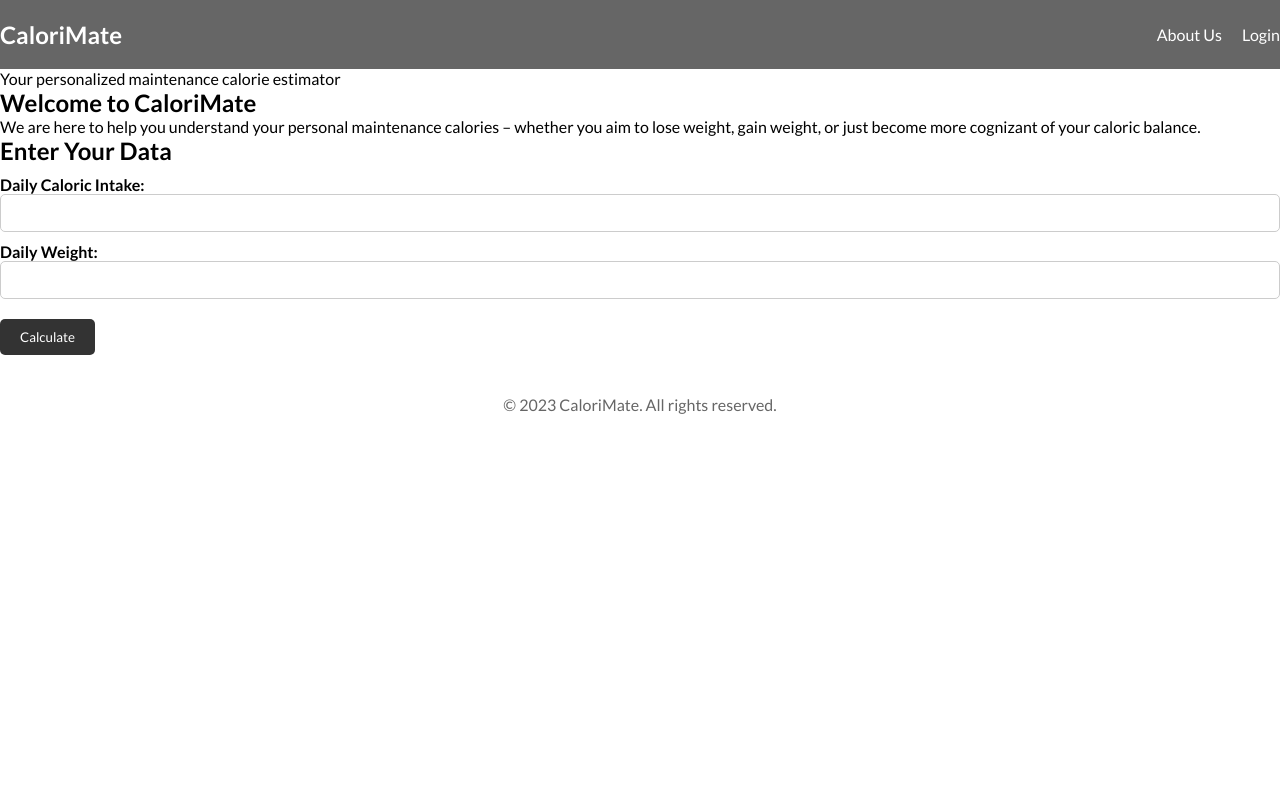
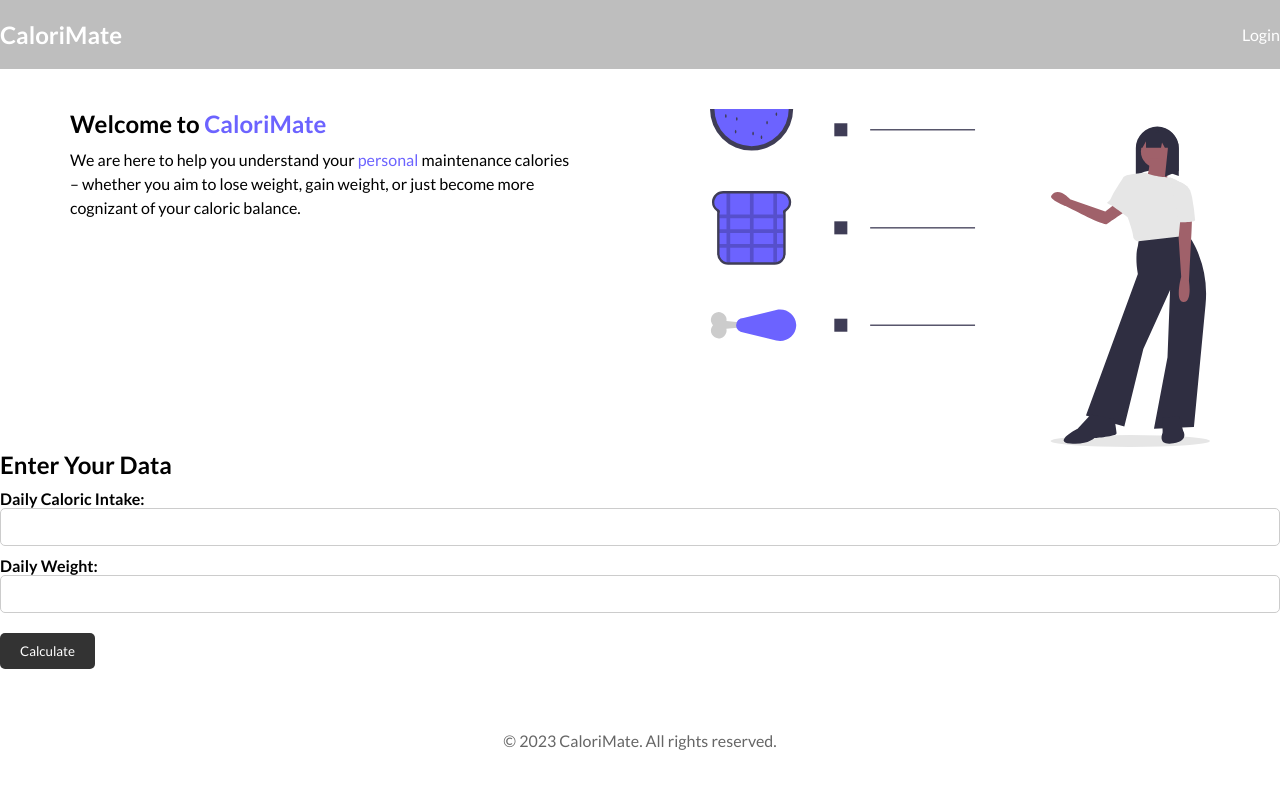
Before and after one commit to niko-vahlas/CaloriMate, a plain HTML site: page index.html in a window 1280 px wide. Drawn offline with Linux system fonts and the light colour scheme.

```diff
--- a/index.html
+++ b/index.html
@@ -14,29 +14,43 @@
             <h1 class="logo">CaloriMate</h1>
             <ul class="nav--list">
               <li class="nav--link">
-                <a class="nav--link__anchor" href="">About Us</a>
-              </li>
-              <li class="nav--link">
                 <a class="nav--link__anchor" href="#Projects">Login</a>
               </li>
             </ul>
           </div>
         </div>
       </nav>
-      <p>Your personalized maintenance calorie estimator</p>
     </header>
 
-    <main>
-      <section id="">
-        <h2>Welcome to CaloriMate</h2>
-        <p>
-          We are here to help you understand your personal maintenance calories
-          – whether you aim to lose weight, gain weight, or just become more
-          cognizant of your caloric balance.
-        </p>
-      </section>
+    <section></section>
 
-      <section>
+    <section id="about-us">
+      <div class="container">
+        <div class="about--us__wrapper">
+          <div class="about-us__text">
+            <h2 class="about-us--title">
+              Welcome to <span class="color-purple">CaloriMate</span>
+            </h2>
+            <p>
+              We are here to help you understand your
+              <span class="color-purple">personal</span> maintenance calories –
+              whether you aim to lose weight, gain weight, or just become more
+              cognizant of your caloric balance.
+            </p>
+          </div>
+          <div class="about--us__img--wrapper">
+            <img
+              src="./assets/diet_pic.svg"
+              alt="diet graphic"
+              class="about-us--img"
+            />
+          </div>
+        </div>
+      </div>
+    </section>
+
+    <section class="data-entry">
+      <div class="container">
         <h2>Enter Your Data</h2>
         <form id="data-form">
           <label for="daily-calories">Daily Caloric Intake:</label>
@@ -52,8 +66,8 @@
 
           <input type="submit" value="Calculate" />
         </form>
-      </section>
-    </main>
+      </div>
+    </section>
 
     <footer>
       <p>© 2023 CaloriMate. All rights reserved.</p>
--- a/style.css
+++ b/style.css
@@ -12,6 +12,10 @@
   text-decoration: none;
 }
 
+p {
+  line-height: 1.5;
+}
+
 li {
   list-style: none;
   text-decoration: none;
@@ -22,9 +26,13 @@
   margin: 0 auto;
 }
 
+.color-purple {
+  color: #6c63ff;
+}
+
 /* Navbar */
 nav {
-  background-color: #666;
+  background-color: #bebebe;
   width: 100%;
   padding-top: 20px;
   padding-bottom: 20px;
@@ -46,15 +54,43 @@
 
 .nav--link__anchor {
   color: #fff;
+  transition-duration: 500ms;
 }
 
 .nav--link__anchor:hover {
-  color: #fff;
   text-decoration: underline;
+  color: #6c63ff;
 }
 
 .logo {
   color: #fff;
+}
+
+/* About Us */
+
+#about-us {
+  padding-top: 40px;
+}
+
+.about--us__wrapper {
+  display: flex;
+  justify-content: space-around;
+}
+
+.about--us__img--wrapper {
+  max-width: 500px;
+}
+
+.about-us__text {
+  max-width: 500px;
+}
+
+.about-us--img {
+  width: 100%;
+}
+
+.about-us--title {
+  padding-bottom: 10px;
 }
 
 form label {
@@ -83,7 +119,7 @@
 
 footer {
   text-align: center;
-  margin-top: 40px;
+  margin-top: 60px;
 }
 
 footer p {
```
Also changed, not shown: assets/diet_pic.svg (added).
